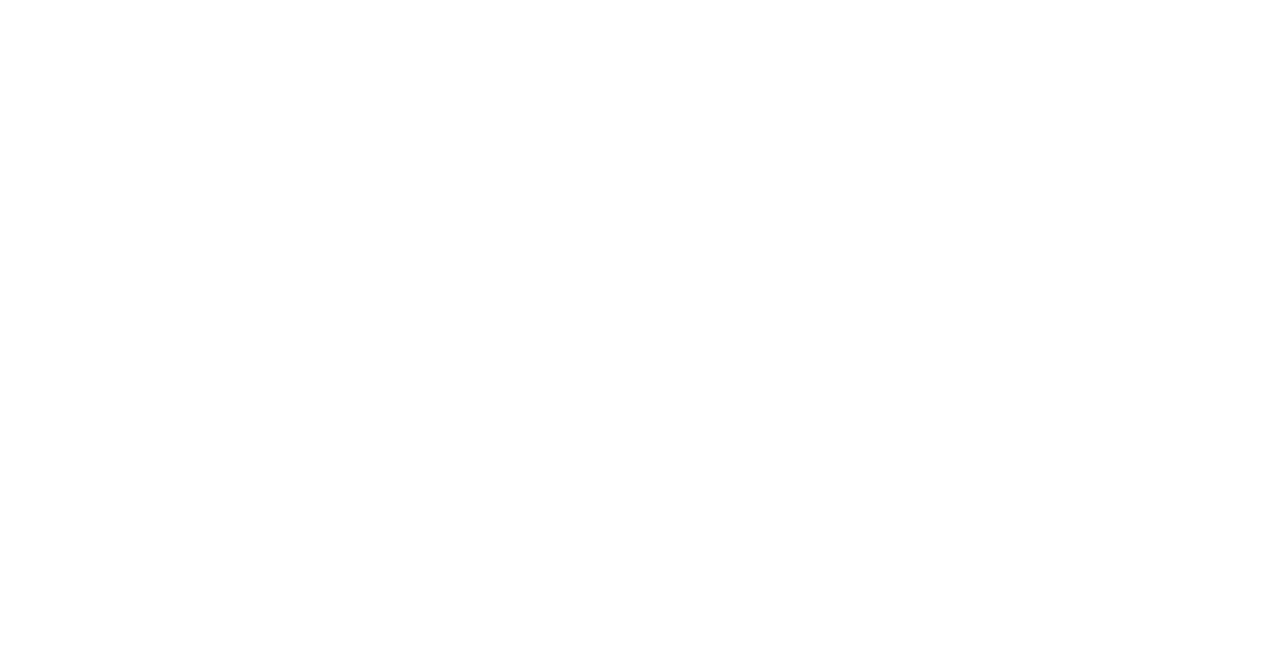
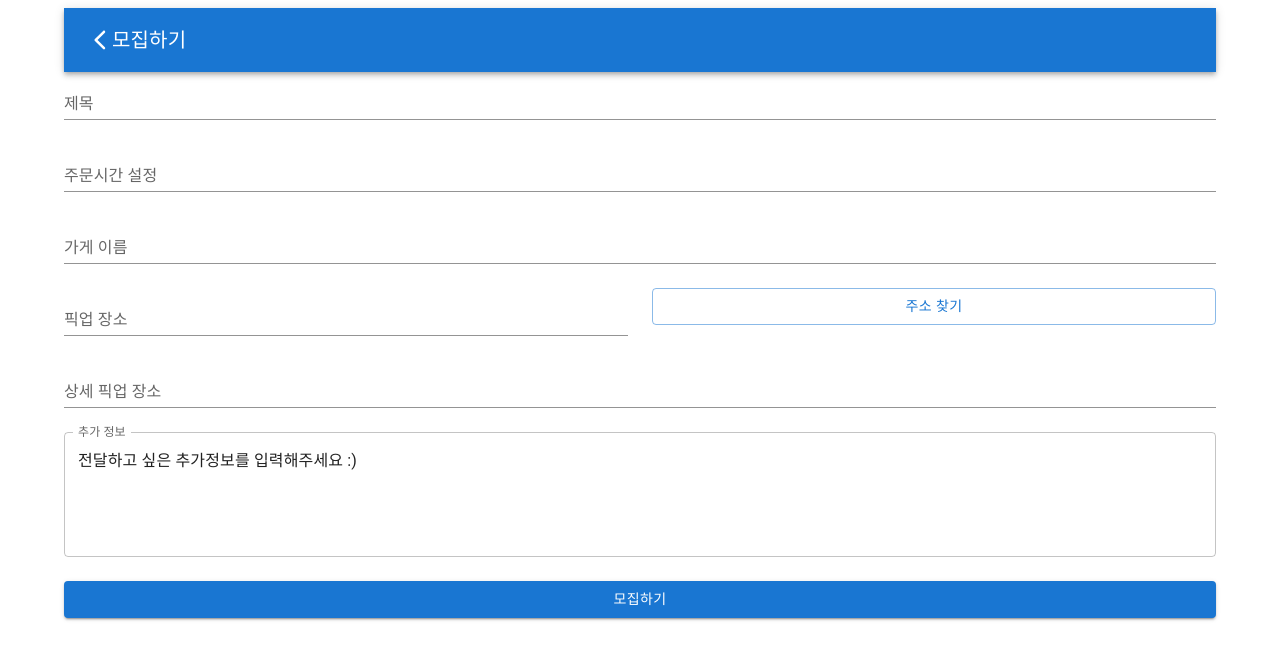
Before and after one commit to nayong2021/delivery_together-FE, a React (Create React App) app in the folder betweenus/: page /add in a window 1280 px wide. Before the commit this address had no page. Shown: the top 660 px of the page. Built offline with nearby package versions, Linux system fonts and the light colour scheme.

Commit message:
feat: Add Add page & components

```diff
--- a/betweenus/src/App.js
+++ b/betweenus/src/App.js
@@ -1,5 +1,6 @@
 import { BrowserRouter as Router, Routes, Route } from "react-router-dom";
 import Home from "./pages/Home";
+import Add from "./pages/Add";
 import React from "react";
 
 function App() {
@@ -7,6 +8,7 @@
     <Router>
       <Routes>
         <Route path="/" element={<Home />}></Route>
+        <Route path="/add" element={<Add />}></Route>
       </Routes>
     </Router>
   );
--- /dev/null
+++ b/betweenus/src/pages/Add.js
@@ -0,0 +1,88 @@
+import * as React from "react";
+import {
+  AppBar,
+  Toolbar,
+  Button,
+  TextField,
+  Grid,
+  Typography,
+} from "@mui/material";
+import { Container } from "@mui/system";
+import ArrowBackIosNewRoundedIcon from "@mui/icons-material/ArrowBackIosNewRounded";
+
+export default function Add() {
+  return (
+    <Container>
+      <AppBar position="static">
+        <Toolbar>
+          <ArrowBackIosNewRoundedIcon />
+          <Typography variant="h6" component="div" sx={{ flexGrow: 1 }}>
+            모집하기
+          </Typography>
+        </Toolbar>
+      </AppBar>
+      <Grid container spacing={3}>
+        <Grid item xs={12}>
+          <TextField
+            id="standard-basic"
+            label="제목"
+            variant="standard"
+            fullWidth
+          />
+        </Grid>
+        <Grid item xs={12}>
+          <TextField
+            id="standard-basic"
+            label="주문시간 설정"
+            variant="standard"
+            fullWidth
+          />
+        </Grid>
+        <Grid item xs={12}>
+          <TextField
+            id="standard-basic"
+            label="가게 이름"
+            variant="standard"
+            fullWidth
+          />
+        </Grid>
+        <Grid item xs={6}>
+          <TextField
+            id="standard-basic"
+            label="픽업 장소"
+            variant="standard"
+            fullWidth
+          />
+        </Grid>
+        <Grid item xs={6}>
+          <Button variant="outlined" fullWidth>
+            주소 찾기
+          </Button>
+        </Grid>
+        <Grid item xs={12}>
+          <TextField
+            id="standard-basic"
+            label="상세 픽업 장소"
+            variant="standard"
+            fullWidth
+          />
+        </Grid>
+        <Grid item xs={12}>
+          <TextField
+            id="outlined-multiline-static"
+            label="추가 정보"
+            multiline
+            rows={4}
+            defaultValue="전달하고 싶은 추가정보를 입력해주세요 :)"
+            fullWidth
+          />
+        </Grid>
+        <Grid item xs={12}>
+          <Button variant="contained" fullWidth>
+            모집하기
+          </Button>
+        </Grid>
+      </Grid>
+    </Container>
+  );
+}
--- a/betweenus/src/pages/Home.js
+++ b/betweenus/src/pages/Home.js
@@ -1,10 +1,6 @@
 import * as React from "react";
 
 const Home = () => {
-  return (
-    <div>
-      Home-onboarding
-    </div>
-  );
+  return <div>Home</div>;
 };
 export default Home;
```
Also changed, not shown: betweenus/package.json (+6 -1 lines), 1 other file (tests, documents, lock files or other folders).
